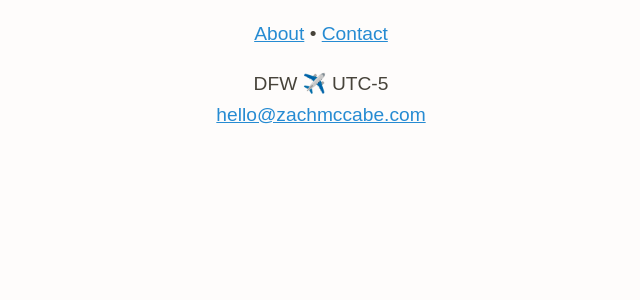
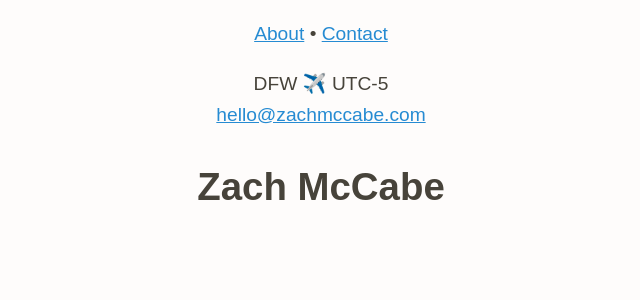
Before and after one commit to zachmccabe/zachmccabe.github.io, a Jekyll site: the page built from index.md, in a window 1280 px wide. Shown: the top 300 px of the page, without its empty margins (319-959 px from the left). Built offline with Jekyll 4.4.1, drawn with Linux system fonts in a browser that asks for light colours.

Commit message:
Update kaoliang_index.html
Fixed h1, and h1 liquid snippet.

```diff
--- a/_layouts/kaoliang_index.html
+++ b/_layouts/kaoliang_index.html
@@ -51,6 +51,8 @@ color: #268bd2;
 <p>{% include nav.html %}</p>
 <p>{% include key_details.html %}</p>
 
+<h1 id="{{ page.title }}">{{ page.title }}</h1>
+
 {{ content }}
 
 </div>
```
